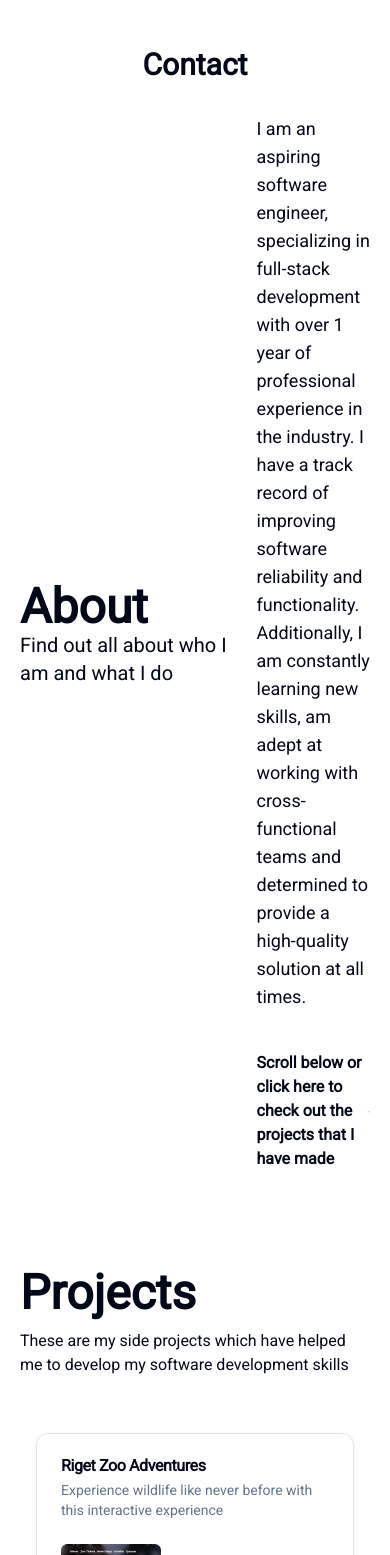
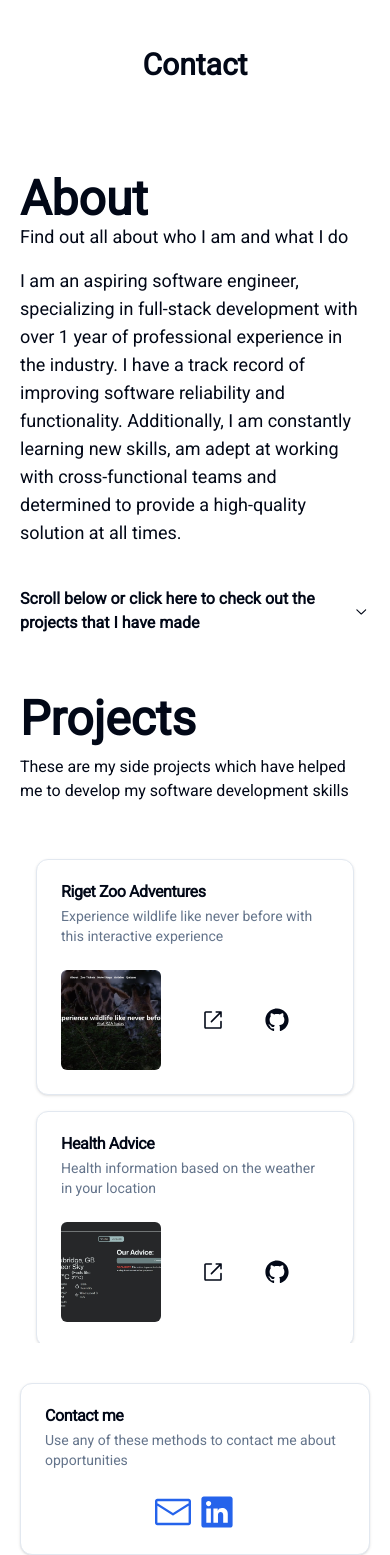
Before and after one commit to j-koziel/my-portfolio, a Next.js app: page / in a window 390 px wide. Shown: the part 445-2000 px from the top of the page. Built offline with nearby package versions, Linux system fonts and the light colour scheme.

Commit message:
feat: make the about section responsive

```diff
--- a/src/components/sections/about/about-section.tsx
+++ b/src/components/sections/about/about-section.tsx
@@ -4,7 +4,7 @@ import { Content } from "./content";
 export function AboutSection() {
   return (
     <div
-      className="min-h-screen w-full flex justify-evenly items-center"
+      className="w-full mt-10 pt-5 flex flex-col md:mt-0 md:flex-row md:justify-evenly md:items-center"
       id="about"
     >
       <Heading />
--- a/src/components/sections/about/content.tsx
+++ b/src/components/sections/about/content.tsx
@@ -9,13 +9,14 @@ export function Content() {
   const isInView = useInView(ref, { once: true });
 
   return (
-    <div className="w-1/2 flex flex-col" ref={ref}>
+    <div className="lg:w-1/2" ref={ref}>
       <div
         style={{
           transform: isInView ? "none" : "translateX(200px)",
           opacity: isInView ? 1 : 0,
           transition: "all 0.9s cubic-bezier(0.17, 0.55, 0.55, 1) 0.5s",
         }}
+        className="flex flex-col items-center"
       >
         <p className="text-lg pb-10">
           I am an aspiring software engineer, specializing in full-stack
@@ -25,14 +26,14 @@ export function Content() {
           adept at working with cross-functional teams and determined to provide
           a high-quality solution at all times.
         </p>
-        <div className="self-center">
+        <div>
           <a
             className="flex items-center gap-x-1 font-bold transition-all hover:text-primary"
             href="#projects"
           >
             Scroll below or click here to check out the projects that I have
             made
-            <ChevronDownIcon />
+            <ChevronDownIcon height={24} width={24} />
           </a>
         </div>
       </div>
--- a/src/components/sections/about/heading.tsx
+++ b/src/components/sections/about/heading.tsx
@@ -1,4 +1,4 @@
-"use client"
+"use client";
 
 import * as React from "react";
 import { useInView } from "framer-motion";
@@ -17,7 +17,7 @@ export function Heading() {
         }}
       >
         <h1 className="font-bold text-5xl md:text-6xl lg:text-8xl">About</h1>
-        <h3 className="text-xl">Find out all about who I am and what I do</h3>
+        <p className="text-lg">Find out all about who I am and what I do</p>
       </div>
     </div>
   );
--- a/src/components/sections/contact-section.tsx
+++ b/src/components/sections/contact-section.tsx
@@ -11,7 +11,7 @@ import {
 
 export function ContactSection() {
   return (
-    <div id="contact" className="min-h-screen flex items-center justify-center">
+    <div id="contact" className="mt-10 flex items-center justify-center">
       <Card>
         <CardHeader>
           <CardTitle>Contact me</CardTitle>
--- a/src/components/sections/home/home-section.tsx
+++ b/src/components/sections/home/home-section.tsx
@@ -20,7 +20,7 @@ export function HomeSection() {
   ];
 
   return (
-    <main className="text-tarawera-50 font-bold flex flex-col items-center md:flex-row md:justify-center md:items-center">
+    <main className="text-tarawera-50 font-bold flex flex-col items-center justify-center md:flex-row md:justify-center md:items-center">
       <TitleImage />
       <div className="flex flex-col">
         <Heading />
--- a/src/components/sections/projects/projects-section.tsx
+++ b/src/components/sections/projects/projects-section.tsx
@@ -28,7 +28,7 @@ export function ProjectsSection() {
   return (
     <div
       id="projects"
-      className="min-h-screen flex flex-col items-center justify-center md:flex-row md:items-center md:justify-evenly"
+      className="w-full mt-10 pt-5 flex flex-col items-center justify-center md:flex-row md:items-center md:justify-evenly"
     >
       <Heading />
       <Content>
```
